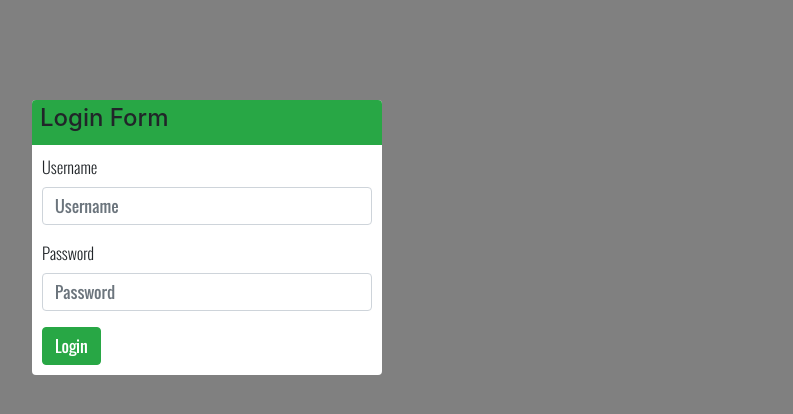
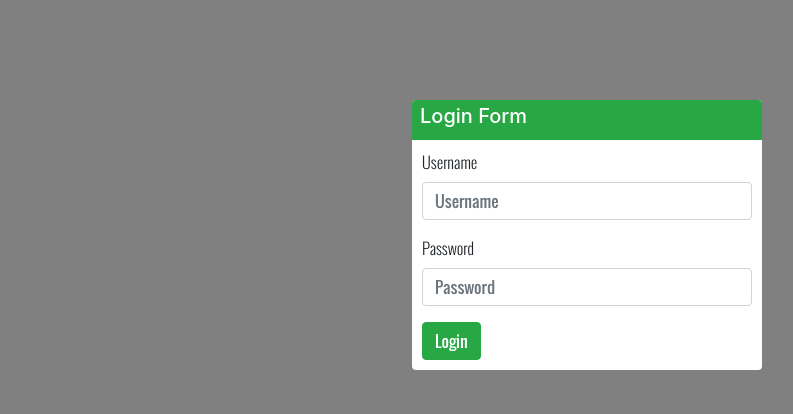
Before and after one commit to dev-jerik/vfest, a PHP site: page / in a window 1280 px wide. Shown: the top 414 px of the page, without its empty margins (53-846 px from the left). Run offline with PHP 8.4, Linux system fonts and the light colour scheme; some libraries are stand-ins or nearby versions.

Commit message:
Fix login design

```diff
--- a/index.php
+++ b/index.php
@@ -20,22 +20,22 @@
 		<title>Login Page</title>
 	    <meta charset="utf-8">
 	    <meta name="viewport" content="width=device-width, initial-scale=1">
-	    <link rel="icon" href="Assets/images/vsu_logo2.png">
-	    <link rel="stylesheet" href="Assets/css/bootstrap.min.css">
-	    <link rel="stylesheet" href="Assets/css/font-awesome.min.css">
-	    <link rel="stylesheet" href="Assets/css/customCss.css">
-	    <script src="Assets/js/jquery.min.js"></script>
-	    <script src="Assets/js/bootstrap.min.js"></script>
+	    <link rel="icon" href="assets/images/vsu_logo2.png">
+	    <link rel="stylesheet" href="assets/css/bootstrap4.5.min.css">
+	    <link rel="stylesheet" href="assets/css/font-awesome.min.css">
+	    <link rel="stylesheet" href="assets/css/customCss.css">
+	    <script src="assets/js/jquery.min.js"></script>
+	    <script src="assets/js/bootstrap4.5.min.js"></script>
 	</head>
 	<body style="background-color:grey;">
 	<div class="container">
 		<div class="row">
-			<div class="col-md-4 col-md-offset-4">
+			<div class="col-md-4 mx-auto">
 				<div style="margin-top: 100px; background: #ffffff; border-radius: 4px;">
 					<form method="POST">
-						<div class="login-header bg-success" style="border-top-left-radius: 4px; border-top-right-radius: 4px;
+						<div class="login-header bg-success text-white" style="border-top-left-radius: 4px; border-top-right-radius: 4px;
 						padding: 4px 4px 4px 8px">
-							<h4>Login Form</h4>
+							<h5>Login Form</54>
 						</div>
 
 						<div class="loginForm" style="padding: 10px;">
```
